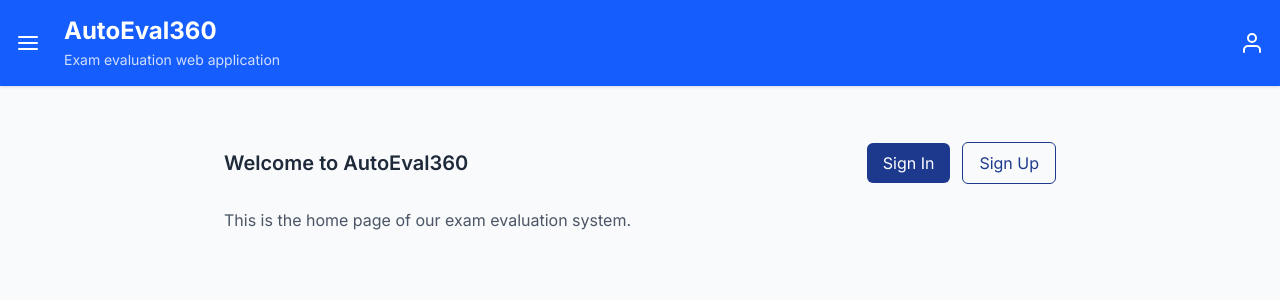
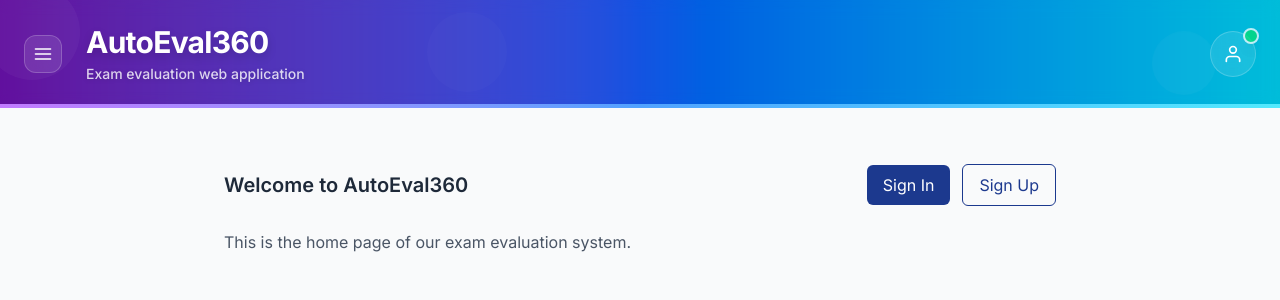
Before and after one commit to MYVirajani/AI-Exam-Evaluation-System, a Next.js app in the folder exam-evaluation-system/: page / in a window 1280 px wide. Shown: the top 300 px of the page. Built offline with nearby package versions, Linux system fonts and the light colour scheme.

Commit message:
Enhance header UI

```diff
--- a/exam-evaluation-system/src/components/Header/index.tsx
+++ b/exam-evaluation-system/src/components/Header/index.tsx
@@ -12,25 +12,55 @@ const Header: React.FC<HeaderProps> = ({
 }) => {
   return (
     <header
-      className={`header p-4 shadow-sm mb-6 bg-black text-white ${className}`}
+      className={`relative overflow-hidden mb-6 ${className}`}
     >
+      {/* Background gradient */}
+      <div className="absolute inset-0 bg-gradient-to-r from-purple-800 via-blue-600 to-cyan-400" />
+
+      {/* Glass morphism overlay */}
+      <div className="absolute inset-0 bg-black/10 backdrop-blur-sm" />
+
+      {/* Animated background elements */}
+      <div className="absolute top-0 left-0 w-full h-full overflow-hidden">
+        <div className="absolute -top-4 -left-4 w-24 h-24 bg-white/5 rounded-full animate-pulse" />
+        <div className="absolute top-8 right-16 w-16 h-16 bg-white/3 rounded-full animate-bounce" style={{ animationDelay: '1s', animationDuration: '3s' }} />
+        <div className="absolute bottom-4 left-1/3 w-20 h-20 bg-white/4 rounded-full animate-pulse" style={{ animationDelay: '0.5s' }} />
+      </div>
+
+      {/* Content */}
+      <div className="relative z-10 p-6">
         <div className="flex items-center justify-between">
-        {/* Left side: Menu icon + title + description */}
           <div className="flex items-center space-x-6">
-          <FiMenu className="text-white text-2xl" />
-          <div>
-            <h1 className="text-2xl font-bold leading-tight">{title}</h1>
+            {/* Menu button with hover effect */}
+            <button className="group relative p-2 rounded-xl bg-white/10 backdrop-blur-sm border border-white/20 hover:bg-white/20 transition-all duration-300 hover:scale-110">
+              <FiMenu className="text-white text-xl group-hover:rotate-90 transition-transform duration-300" />
+              <div className="absolute inset-0 rounded-xl bg-gradient-to-r from-purple-400/20 to-cyan-400/20 opacity-0 group-hover:opacity-100 transition-opacity duration-300" />
+            </button>
+
+            <div className="space-y-1">
+              <h1 className="text-3xl font-bold text-white drop-shadow-lg tracking-tight">
+                {title}
+              </h1>
               {siteConfig.description && (
-              <p className="text-sm opacity-80 mt-1">
+                <p className="text-white/80 text-sm font-medium drop-shadow-sm">
                   {siteConfig.description}
                 </p>
               )}
             </div>
           </div>
 
-        {/* Right side: Profile icon */}
-        <FiUser className="text-white text-2xl" />
+          {/* User profile button */}
+          <button className="group relative p-3 rounded-full bg-white/10 backdrop-blur-sm border border-white/20 hover:bg-white/20 transition-all duration-300 hover:scale-110">
+            <FiUser className="text-white text-xl" />
+            <div className="absolute inset-0 rounded-full bg-gradient-to-r from-cyan-400/30 to-purple-400/30 opacity-0 group-hover:opacity-100 transition-opacity duration-300" />
+            {/* Status indicator */}
+            <div className="absolute -top-1 -right-1 w-4 h-4 bg-green-400 rounded-full border-2 border-white shadow-lg animate-pulse" />
+          </button>
         </div>
+      </div>
+
+      {/* Bottom gradient border */}
+      <div className="absolute bottom-0 left-0 right-0 h-1 bg-gradient-to-r from-purple-400 via-blue-400 to-cyan-300" />
     </header>
   );
 };
--- a/exam-evaluation-system/tailwind.config.js
+++ b/exam-evaluation-system/tailwind.config.js
@@ -1,29 +1,81 @@
 /** @type {import('tailwindcss').Config} */
 module.exports = {
   content: [
-    "./app/**/*.{js,ts,jsx,tsx,mdx}",
-    "./components/**/*.{js,ts,jsx,tsx,mdx}",
-    "./src/**/*.{js,ts,jsx,tsx,mdx}",
-    // Add any other paths that contain your components
+    './pages/**/*.{js,ts,jsx,tsx,mdx}',
+    './components/**/*.{js,ts,jsx,tsx,mdx}',
+    './app/**/*.{js,ts,jsx,tsx,mdx}',
   ],
   theme: {
     extend: {
       colors: {
-        // Theme colors
-        primary: theme.colors.primary,
-        secondary: theme.colors.secondary,
-        accent: theme.colors.accent,
-
-        // Custom colors
-        background: theme.colors.background,
-        foreground: theme.colors.foreground,
-        headerBg: theme.colors.headerBg,
-        headerText: theme.colors.headerText,
+        // Your custom gradient palette
+        'brand': {
+          'purple': '#7c3aed',      // Deep purple (start)
+          'purple-blue': '#6366f1',  // Purple-blue blend
+          'blue': '#3b82f6',        // Blue
+          'blue-cyan': '#0ea5e9',   // Blue-cyan blend
+          'cyan': '#06b6d4',        // Cyan
+          'cyan-light': '#0891b2',  // Cyan lighter
+          'turquoise': '#22d3ee',   // Turquoise (end)
+        },
+        // Gradient variants for different use cases
+        'primary': {
+          50: '#f0f9ff',
+          100: '#e0f2fe',
+          200: '#bae6fd',
+          300: '#7dd3fc',
+          400: '#38bdf8',
+          500: '#0ea5e9',  // Your blue-cyan
+          600: '#0284c7',
+          700: '#0369a1',
+          800: '#075985',
+          900: '#0c4a6e',
+        },
+        'secondary': {
+          50: '#faf5ff',
+          100: '#f3e8ff',
+          200: '#e9d5ff',
+          300: '#d8b4fe',
+          400: '#c084fc',
+          500: '#a855f7',  // Close to your purple
+          600: '#9333ea',
+          700: '#7c3aed',  // Your brand purple
+          800: '#6b21a8',
+          900: '#581c87',
+        }
       },
-      fontFamily: {
-        sans: theme.fonts.sans.split(',').map(font => font.trim()),
-        mono: [theme.fonts.mono],
+      backgroundImage: {
+        'gradient-brand': 'linear-gradient(135deg, #7c3aed 0%, #3b82f6 25%, #06b6d4 50%, #0891b2 75%, #22d3ee 100%)',
+        'gradient-brand-reverse': 'linear-gradient(135deg, #22d3ee 0%, #0891b2 25%, #06b6d4 50%, #3b82f6 75%, #7c3aed 100%)',
+        'gradient-brand-vertical': 'linear-gradient(180deg, #7c3aed 0%, #3b82f6 25%, #06b6d4 50%, #0891b2 75%, #22d3ee 100%)',
+        'gradient-subtle': 'linear-gradient(135deg, rgba(124, 58, 237, 0.1) 0%, rgba(34, 211, 238, 0.1) 100%)',
       },
+      boxShadow: {
+        'brand': '0 10px 25px -3px rgba(124, 58, 237, 0.1), 0 4px 6px -2px rgba(124, 58, 237, 0.05)',
+        'brand-lg': '0 25px 50px -12px rgba(124, 58, 237, 0.25)',
+        'cyan': '0 10px 25px -3px rgba(6, 182, 212, 0.1), 0 4px 6px -2px rgba(6, 182, 212, 0.05)',
+      },
+      animation: {
+        'gradient': 'gradient 6s ease infinite',
+        'float': 'float 3s ease-in-out infinite',
+        'pulse-slow': 'pulse 3s cubic-bezier(0.4, 0, 0.6, 1) infinite',
+      },
+      keyframes: {
+        gradient: {
+          '0%, 100%': {
+            'background-size': '200% 200%',
+            'background-position': 'left center'
+          },
+          '50%': {
+            'background-size': '200% 200%',
+            'background-position': 'right center'
+          },
+        },
+        float: {
+          '0%, 100%': { transform: 'translateY(0px)' },
+          '50%': { transform: 'translateY(-10px)' },
+        }
+      }
     },
   },
   plugins: [],
```
Lines whose indentation alone changed are shown as unchanged.
